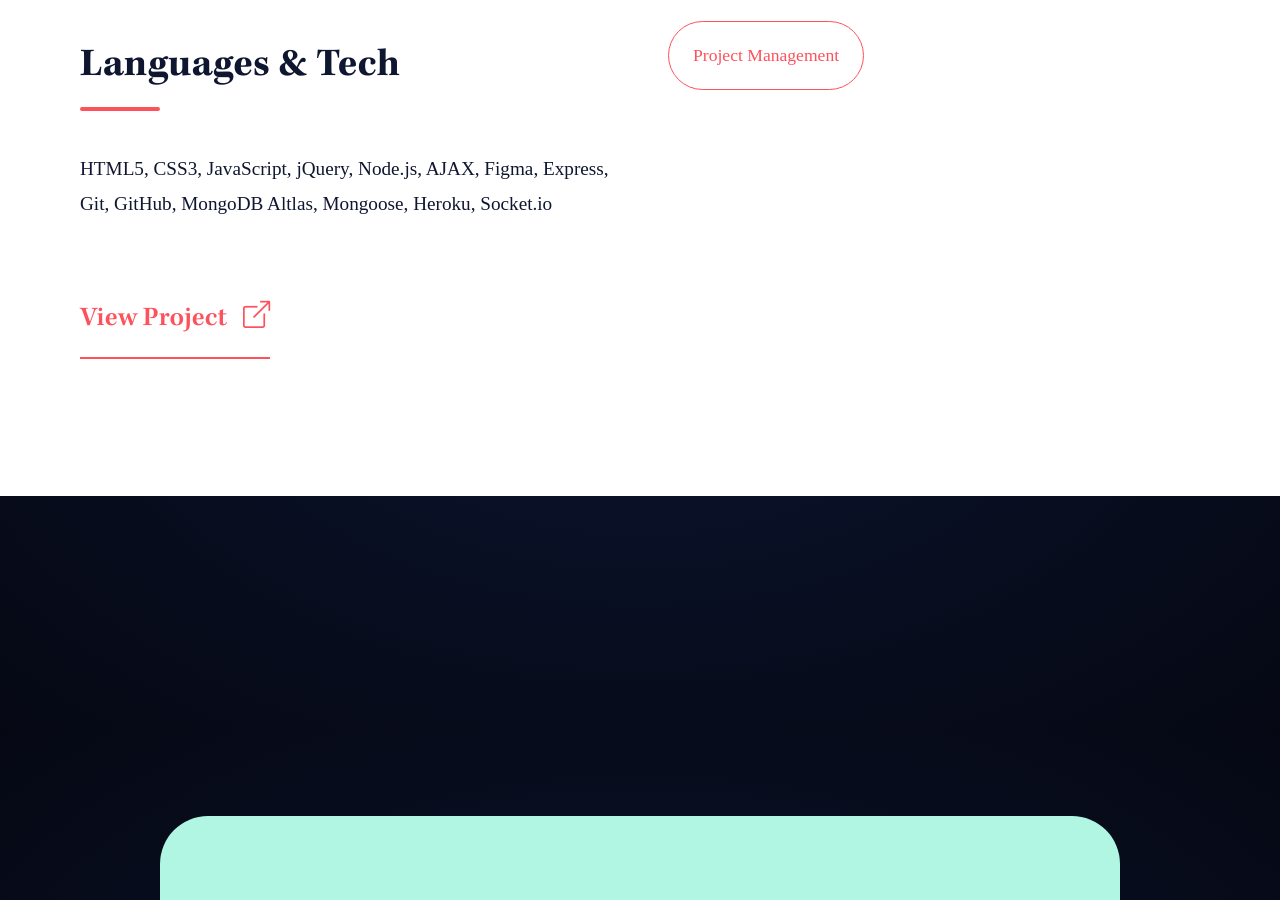
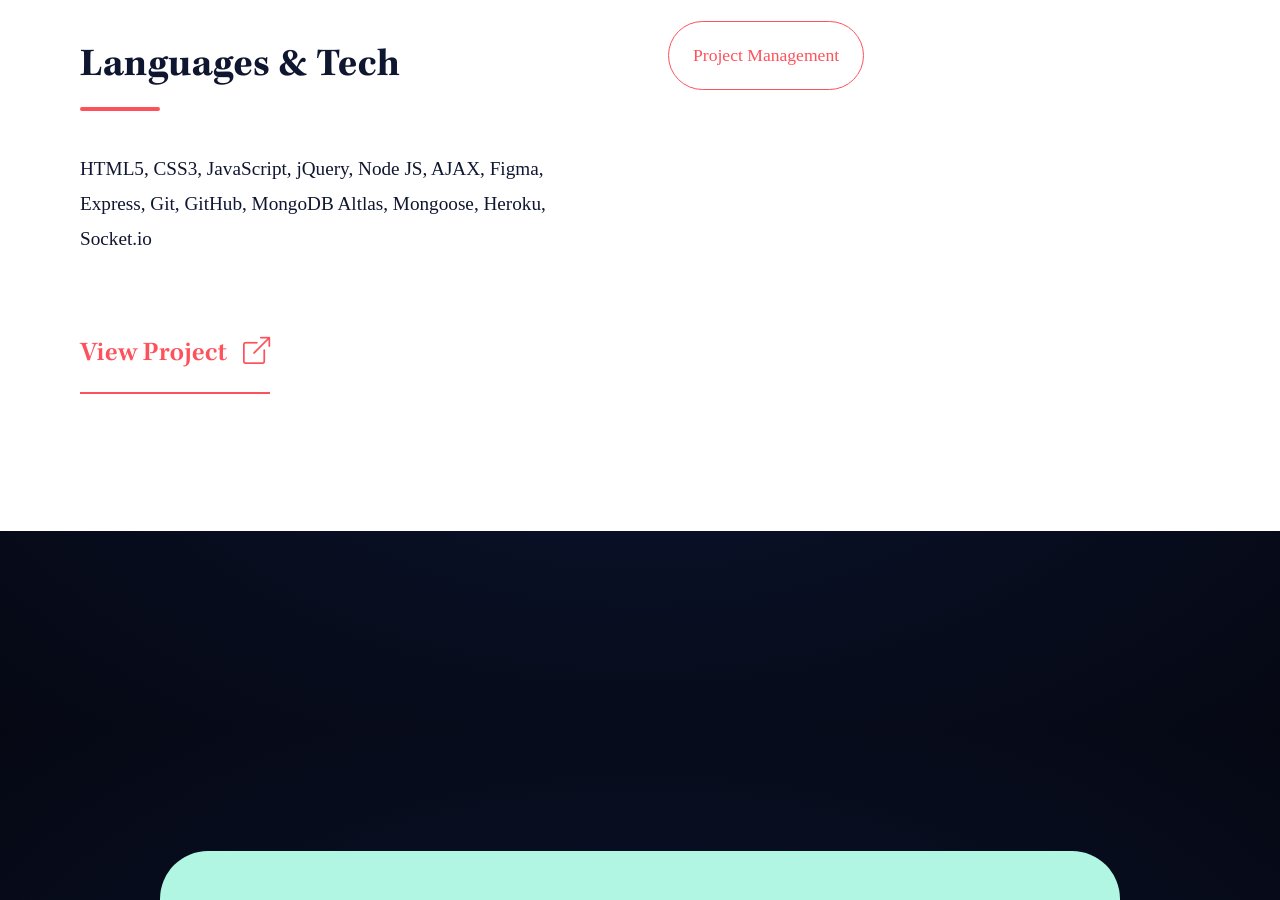
Before and after one commit to towaquimbayo/portfolio, a plain HTML site: page mymind/index.html in a window 1280 px wide. Shown: the part 1671-2571 px from the top of the page. Drawn offline with nearby package versions, Linux system fonts and the light colour scheme; files whose address does not match are found by name.

Commit message:
fixed typo

```diff
--- a/mymind/index.html
+++ b/mymind/index.html
@@ -130,7 +130,7 @@
                     <div class="projDescContainer" data-aos="fade-up" data-aos-easing="ease-in-out" data-aos-duration="600">
                         <h3>Languages & Tech</h3>
                         <hr />
-                        <p>HTML5, CSS3, JavaScript, jQuery, Node.js, AJAX, Figma, Express, Git, GitHub, MongoDB Altlas, Mongoose, Heroku, Socket.io</p>
+                        <p>HTML5, CSS3, JavaScript, jQuery, Node JS, AJAX, Figma, Express, Git, GitHub, MongoDB Altlas, Mongoose, Heroku, Socket.io</p>
                     </div>
 
                     <a id="viewProjBtn" href="https://mymind.towaquimbayo.com/" target="_blank" data-aos="fade-up" data-aos-easing="ease-in-out" data-aos-duration="600">View Project<i class="bi bi-box-arrow-up-right"></i></a>
```
